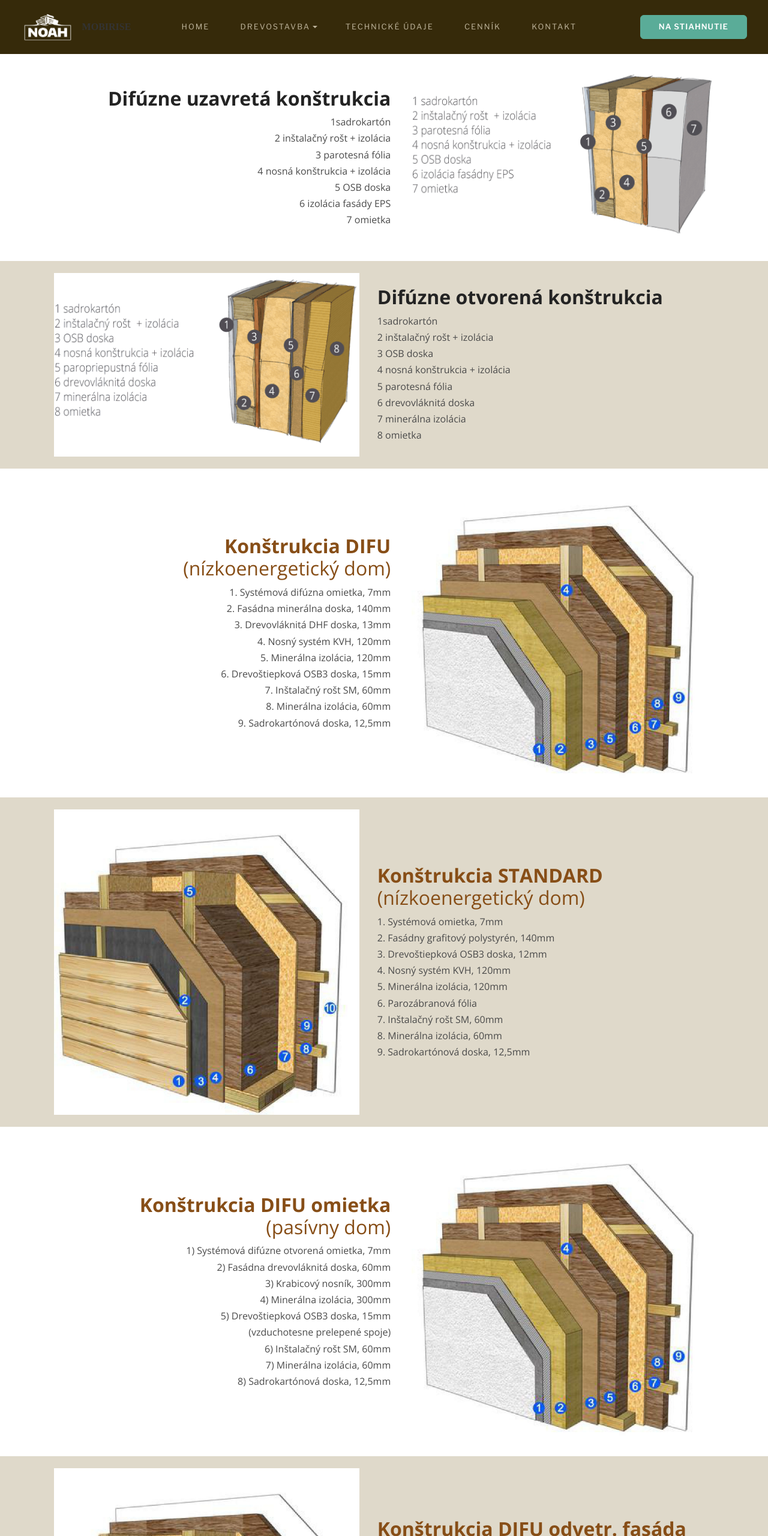
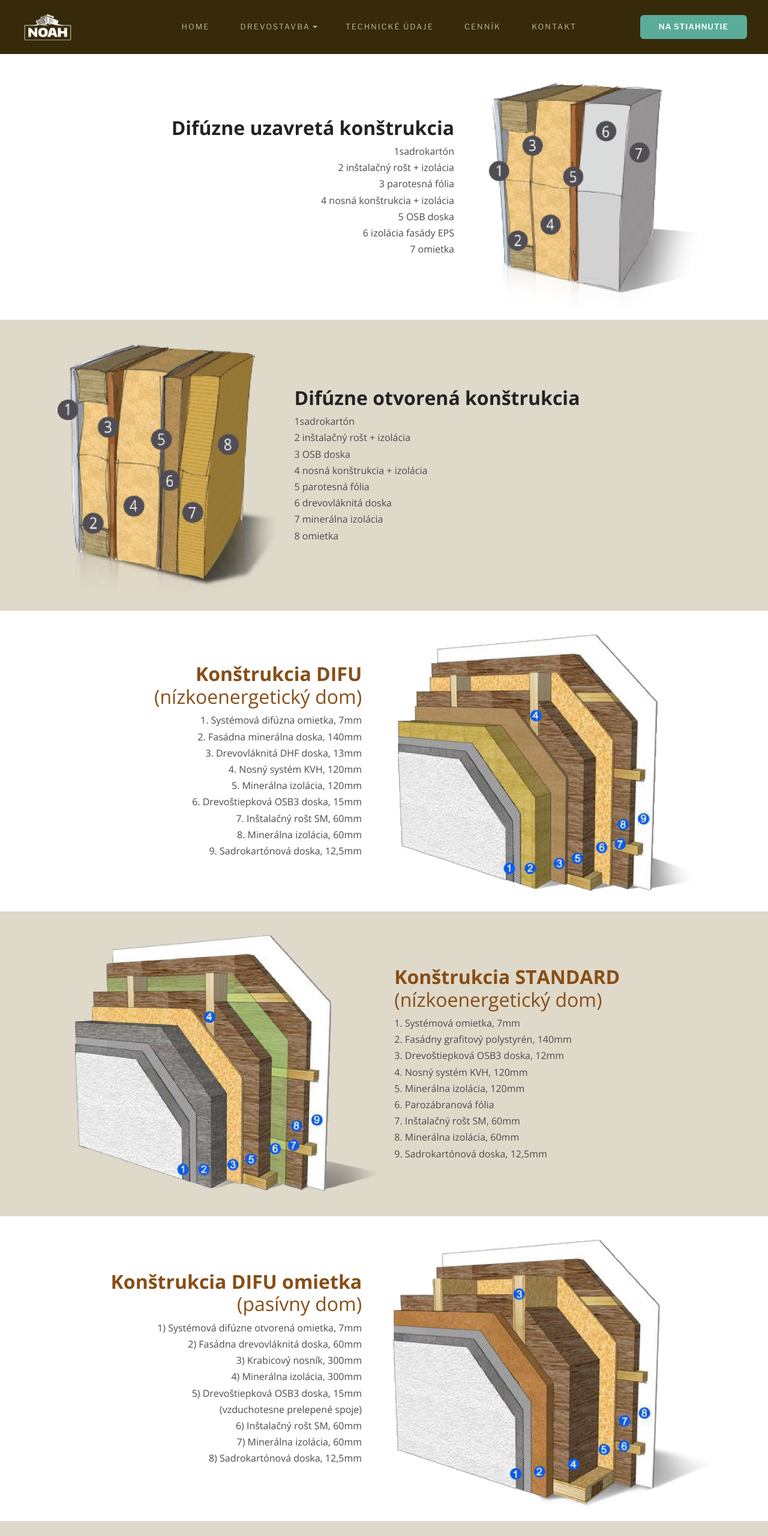
Before and after one commit to jozuef/Noah, a plain HTML site: page technicke_udaje.html in a window 1280 px wide. Shown: the top 2560 px of the page at 60% size. Drawn offline with nearby package versions, Linux system fonts and the light colour scheme.

Commit message:
create github pages

```diff
--- a/assets/images/hashes.json
+++ b/assets/images/hashes.json
@@ -1 +1 @@
-{"sAwDmEWfzgka0CDFQxqn8g==":"drevena-konstrukcia-2000x1328.jpg","ytJdKfHgGZxhUinyuS5uCQ==":"logo-noah-1400x835.png","wKhAEpQt4unKmzzAULp6Iw==":"mbr-2000x1333.jpg","CZX8lVOWK2lOxWqbPZNEwQ==":"mbr-1-2000x1333.jpg","XvGqi5h9vSPR8ucmhhmoIg==":"duk.gif","EQzJqTe/zlXpdzXDujNs0A==":"dok.gif","p5/y0XeiFhdfO/hZ6MmfwA==":"konstrukcia_difu-400x400.jpg","9jiG28Bc1yRgCapmxAqkzg==":"konstrukcia_standard-400x400.jpg","wYVkYN9qjc7VvtcvlCfYIQ==":"konstrukcia_difu_omietka-400x400.jpg","r/Ov5EdVz0Bp4d8b4uaNwg==":"konstrukcia_difu_fasda-400x400.jpg","d7HNMGNa2YDyKmmmYnzH/Q==":"mbr-192x128.jpg","2Grul3wNYNw9KMXSVGY7dA==":"mbr-170x128.jpg","CbE+e2klhOpLRAA/K6O6yw==":"mbr-2000x1350.jpg","awZgH0Lz8r6640U03CvbNw==":"mbr-2-2000x1333.jpg","HEeBYD78gVt8lRV3fXjFiA==":"konstrukcia_difu-1400x1400.jpg","D0y73ZFwIek0sHMDkez0hA==":"konstrukcia_standard-1400x1400.jpg","sOQJUzZiQQDp7D3hGNMZow==":"konstrukcia_difu_fasda-1400x1400.jpg","Plx3LqYaUakvKE5EWma18g==":"logo-noah-white-203x128.png","t01ADY/bY8dc+Qweph9B9w==":"logo-noah-lightbrown-203x128.png"}
+{"sAwDmEWfzgka0CDFQxqn8g==":"drevena-konstrukcia-2000x1328.jpg","ytJdKfHgGZxhUinyuS5uCQ==":"logo-noah-1400x835.png","wKhAEpQt4unKmzzAULp6Iw==":"mbr-2000x1333.jpg","CZX8lVOWK2lOxWqbPZNEwQ==":"mbr-1-2000x1333.jpg","XvGqi5h9vSPR8ucmhhmoIg==":"duk.gif","EQzJqTe/zlXpdzXDujNs0A==":"dok.gif","p5/y0XeiFhdfO/hZ6MmfwA==":"konstrukcia_difu-400x400.jpg","9jiG28Bc1yRgCapmxAqkzg==":"konstrukcia_standard-400x400.jpg","wYVkYN9qjc7VvtcvlCfYIQ==":"konstrukcia_difu_omietka-400x400.jpg","r/Ov5EdVz0Bp4d8b4uaNwg==":"konstrukcia_difu_fasda-400x400.jpg","d7HNMGNa2YDyKmmmYnzH/Q==":"mbr-192x128.jpg","2Grul3wNYNw9KMXSVGY7dA==":"mbr-170x128.jpg","CbE+e2klhOpLRAA/K6O6yw==":"mbr-2000x1350.jpg","awZgH0Lz8r6640U03CvbNw==":"mbr-2-2000x1333.jpg","HEeBYD78gVt8lRV3fXjFiA==":"konstrukcia_difu-1400x1400.jpg","D0y73ZFwIek0sHMDkez0hA==":"konstrukcia_standard-1400x1400.jpg","sOQJUzZiQQDp7D3hGNMZow==":"konstrukcia_difu_fasda-1400x1400.jpg","Plx3LqYaUakvKE5EWma18g==":"logo-noah-white-203x128.png","t01ADY/bY8dc+Qweph9B9w==":"logo-noah-lightbrown-203x128.png","DtRf7YLG51emg7tga+w2xw==":"duk-1400x1400.png","EBtwlR9QChHuNlXaMziAzg==":"dok-1400x1680.png","Iet81ap5JKE/Sv9IwqCk6A==":"konstrukcia_difu-1400x1160.png","fbwtYX+QqTPK50t2jSFKrg==":"konstrukcia_standard-1400x1219.png","5R9oTUlhdVimfZ8Hfn2aTw==":"konstrukcia_difu_omietka-1400x1176.png","e5YYMv2QDdYTtuq9V1GgZQ==":"konstrukcia_difu_fasada-1400x1160.png"}
--- a/technicke_udaje.html
+++ b/technicke_udaje.html
@@ -30,7 +30,7 @@
 
                     <div class="navbar-brand">
                         <a href="index.html" class="navbar-logo"><img src="assets/images/logo-noah-white-203x128.png" alt="Mobirise" style="height: 3.5rem;"></a>
-                        <a class="navbar-caption" href="https://mobirise.com">MOBIRISE</a>
+
                     </div>
 
                 </div>
@@ -40,7 +40,7 @@
                         <div class="hamburger-icon"></div>
                     </button>
 
-                    <ul class="nav-dropdown collapse pull-xs-right nav navbar-nav show-buttons navbar-toggleable-sm" id="exCollapsingNavbar"><li class="nav-item"><a class="nav-link link" href="index.html" aria-expanded="false">home</a></li><li class="nav-item dropdown"><a class="nav-link link dropdown-toggle" href="drevostavba.html" data-toggle="dropdown-submenu" aria-expanded="false">drevostavba</a><div class="dropdown-menu"><a class="dropdown-item" href="#"></a><a class="dropdown-item" href="drevostavba.html#content3-f">Nízkoenergetický dom – NED</a><a class="dropdown-item" href="drevostavba.html#content3-j">Energeticky pasívny dom – EPD</a><a class="dropdown-item" href="drevostavba.html#content3-l">Výhody drevostavieb</a></div></li><li class="nav-item"><a class="nav-link link" href="technicke_udaje.html" aria-expanded="false">technické údaje</a></li><li class="nav-item dropdown"><a class="nav-link link" href="cennik.html" aria-expanded="false">cenník</a></li><li class="nav-item"><a class="nav-link link" href="kontakt.html" aria-expanded="false">kontakt</a></li><li class="nav-item nav-btn"><a class="nav-link btn btn-primary btn-lg btn" href="https://mobirise.com/">Na stiahnutie</a></li></ul>
+                    <ul class="nav-dropdown collapse pull-xs-right nav navbar-nav show-buttons navbar-toggleable-sm" id="exCollapsingNavbar"><li class="nav-item"><a class="nav-link link" href="index.html" aria-expanded="false">home</a></li><li class="nav-item dropdown"><a class="nav-link link dropdown-toggle" href="drevostavba.html" data-toggle="dropdown-submenu" aria-expanded="false">drevostavba</a><div class="dropdown-menu"><a class="dropdown-item" href="drevostavba.html#content3-f">Nízkoenergetický dom – NED</a><a class="dropdown-item" href="drevostavba.html#content3-j">Energeticky pasívny dom – EPD</a><a class="dropdown-item" href="drevostavba.html#content3-l">Výhody drevostavieb</a></div></li><li class="nav-item"><a class="nav-link link" href="technicke_udaje.html" aria-expanded="false">technické údaje</a></li><li class="nav-item dropdown"><a class="nav-link link" href="cennik.html" aria-expanded="false">cenník</a></li><li class="nav-item"><a class="nav-link link" href="kontakt.html" aria-expanded="false">kontakt</a></li><li class="nav-item nav-btn"><a class="nav-link btn btn-primary btn-lg btn" href="index.html">Na stiahnutie</a></li></ul>
 
                     <button hidden="" class="navbar-toggler navbar-close" type="button" data-toggle="collapse" data-target="#exCollapsingNavbar">
                         <div class="close-icon"></div>
@@ -80,8 +80,8 @@
 
 
                         </div>
-                        <div class="mbr-table-cell mbr-valign-top col-md-7 image-size" style="width: 38%;">
-                            <div class="mbr-figure"><img src="assets/images/duk.gif"></div>
+                        <div class="mbr-table-cell mbr-valign-top col-md-7 image-size" style="width: 26%;">
+                            <div class="mbr-figure"><img src="assets/images/duk-1400x1400.png"></div>
                         </div>
 
                     </div>
@@ -104,8 +104,8 @@
                 <div class="row">
                     <div class="mbr-table-md-up">
 
-                        <div class="mbr-table-cell mbr-valign-top col-md-7 image-size" style="width: 38%;">
-                            <div class="mbr-figure"><img src="assets/images/dok.gif"></div>
+                        <div class="mbr-table-cell mbr-valign-top col-md-7 image-size" style="width: 23%;">
+                            <div class="mbr-figure"><img src="assets/images/dok-1400x1680.png"></div>
                         </div>
                         <div class="mbr-table-cell col-md-5 text-md-left">
 
@@ -156,8 +156,8 @@
 
 
                         </div>
-                        <div class="mbr-table-cell mbr-valign-top col-md-7 image-size" style="width: 38%;">
-                            <div class="mbr-figure"><img src="assets/images/konstrukcia-difu-1400x1400.jpg"></div>
+                        <div class="mbr-table-cell mbr-valign-top col-md-7 image-size" style="width: 45%;">
+                            <div class="mbr-figure"><img src="assets/images/konstrukcia-difu-1400x1160.png"></div>
                         </div>
 
                     </div>
@@ -180,8 +180,8 @@
                 <div class="row">
                     <div class="mbr-table-md-up">
 
-                        <div class="mbr-table-cell mbr-valign-top col-md-7 image-size" style="width: 38%;">
-                            <div class="mbr-figure"><img src="assets/images/konstrukcia-difu-fasda-1400x1400.jpg"></div>
+                        <div class="mbr-table-cell mbr-valign-top col-md-7 image-size" style="width: 42%;">
+                            <div class="mbr-figure"><img src="assets/images/konstrukcia-standard-1400x1219.png"></div>
                         </div>
                         <div class="mbr-table-cell col-md-5 text-md-left">
 
@@ -232,8 +232,8 @@
 
 
                         </div>
-                        <div class="mbr-table-cell mbr-valign-top col-md-7 image-size" style="width: 38%;">
-                            <div class="mbr-figure"><img src="assets/images/konstrukcia-difu-1400x1400.jpg"></div>
+                        <div class="mbr-table-cell mbr-valign-top col-md-7 image-size" style="width: 45%;">
+                            <div class="mbr-figure"><img src="assets/images/konstrukcia-difu-omietka-1400x1176.png"></div>
                         </div>
 
                     </div>
@@ -256,8 +256,8 @@
                 <div class="row">
                     <div class="mbr-table-md-up">
 
-                        <div class="mbr-table-cell mbr-valign-top col-md-7 image-size" style="width: 38%;">
-                            <div class="mbr-figure"><img src="assets/images/konstrukcia-difu-fasda-1400x1400.jpg"></div>
+                        <div class="mbr-table-cell mbr-valign-top col-md-7 image-size" style="width: 45%;">
+                            <div class="mbr-figure"><img src="assets/images/konstrukcia-difu-fasada-1400x1160.png"></div>
                         </div>
                         <div class="mbr-table-cell col-md-5 text-md-left">
 
@@ -283,7 +283,7 @@
 
 </section>
 
-<footer class="mbr-small-footer mbr-section mbr-section-nopadding footer4 mbr-parallax-background" id="footer4-14" style="background-image: url('assets/images/mbr-2-2000x1333.jpg'); padding-top: 2.625rem; padding-bottom: 3.5rem;">
+<footer class="mbr-small-footer mbr-section mbr-section-nopadding footer4 mbr-parallax-background" id="footer4-14" style="background-image: url(assets/images/mbr-2-2000x1333.jpg); padding-top: 2.625rem; padding-bottom: 3.5rem;">
     <div class="mbr-overlay" style="opacity: 0.9; background-color: rgb(68, 68, 68);"></div>
     <div class="container">
         <p class="text-xs-center">Copyright (c) Noah s.r.o.<br><br>Email: info@noah.sk<br>+421 907 341 290</p>
```
Also changed, not shown: cennik.html (+6 -6 lines), drevostavba.html (+3 -3 lines), index.html (+4 -4 lines), kontakt.html (+4 -4 lines), assets/images/dok-1400x1680.png (added), assets/images/duk-1400x1400.png (added), assets/images/konstrukcia-difu-1400x1160.png (added), assets/images/konstrukcia-difu-fasada-1400x1160.png (added), assets/images/konstrukcia-difu-omietka-1400x1176.png (added), assets/images/konstrukcia-standard-1400x1219.png (added), 1 other file.
